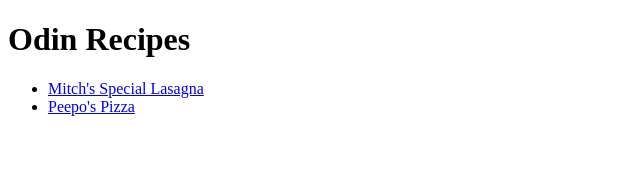
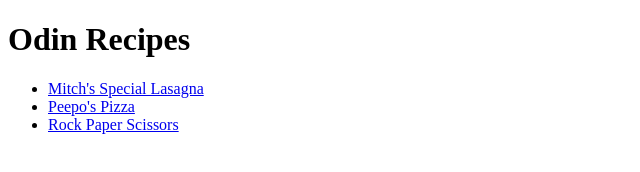
Before and after one commit to itsjii/jiispot, a plain HTML site: page index.html in a window 1280 px wide. Shown: the whole page, without its empty margins (0-640 px from the left). Drawn offline with Linux system fonts and the light colour scheme.

Commit message:
Update index.html

```diff
--- a/index.html
+++ b/index.html
@@ -10,6 +10,7 @@
     <ul>
         <li><a href="recipes/lasagna.html" target="_blank">Mitch's Special Lasagna</a></li>
         <li><a href="recipes/peepospizza.html" target="_blank">Peepo's Pizza</a></li>
+        <li><a href="rockpaperscissors.html" target="_blank">Rock Paper Scissors</a></li>
     </ul>
 </body>
 </html>
```
